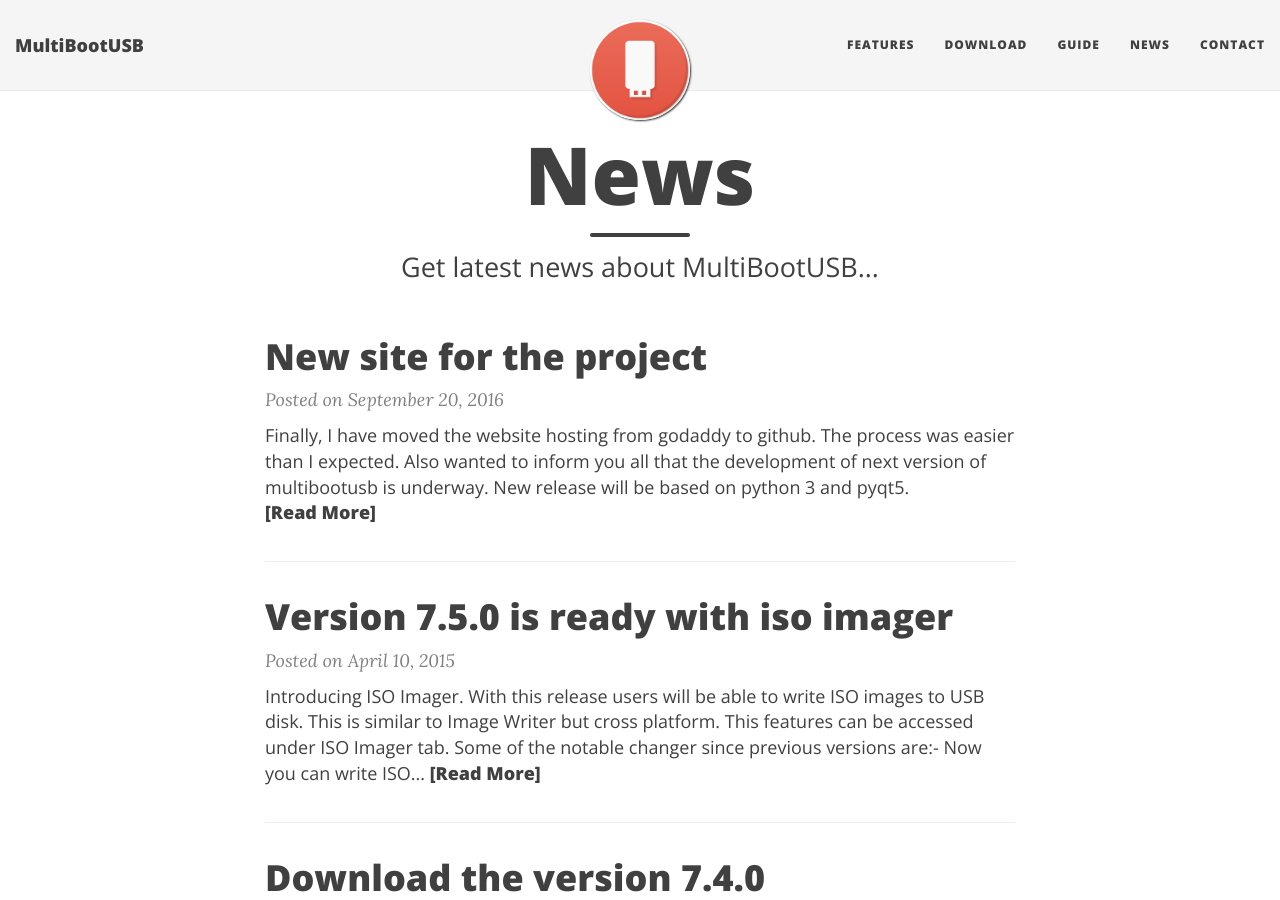
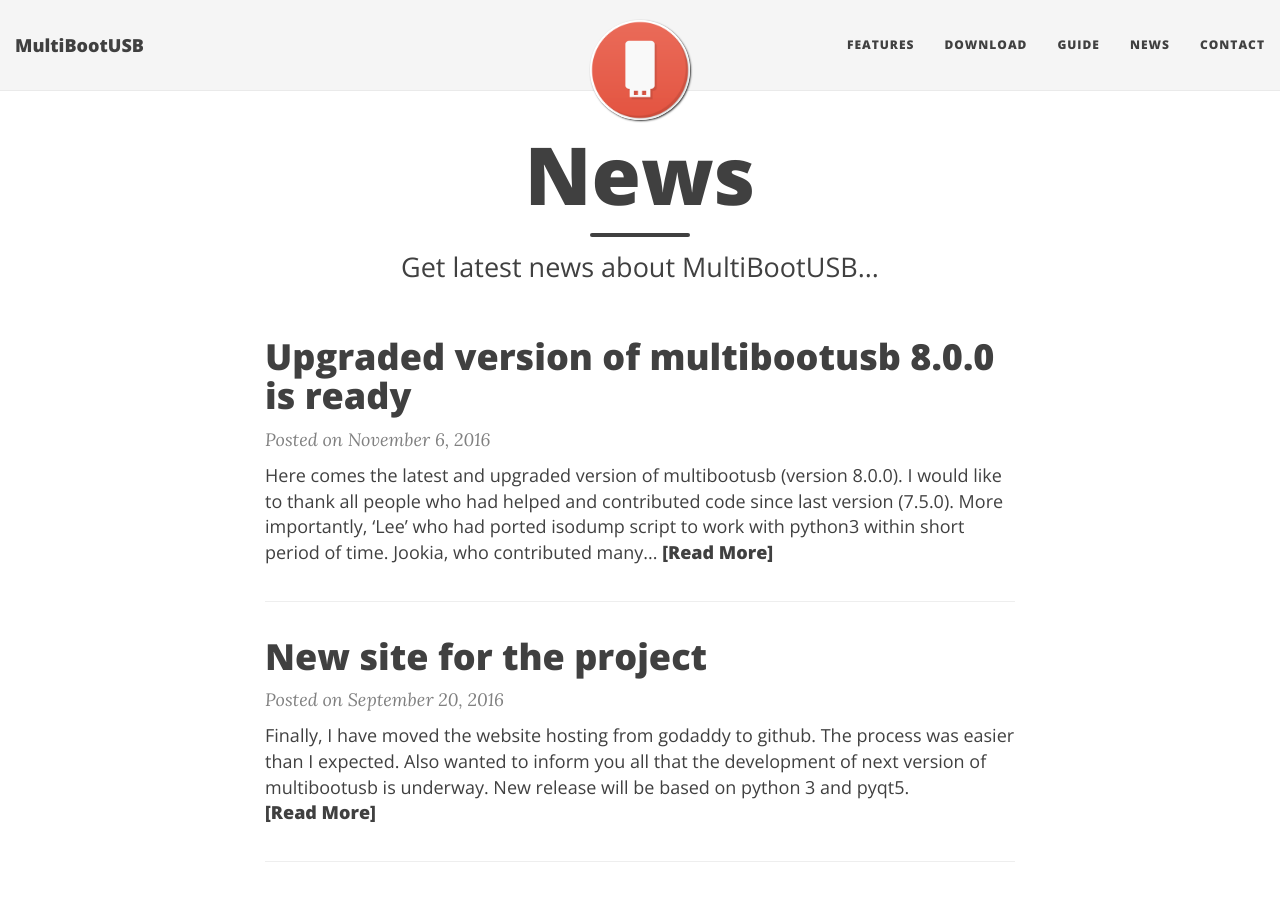
Before and after one commit to mbusb/mbusb.github.io, a Jekyll site: the page built from news/index.html, in a window 1280 px wide and 900 px high. Built offline with Jekyll 4.4.1, drawn with Linux system fonts in a browser that asks for light colours; nearby versions of some CDN libraries; the list of posts is cut into pages by our own code; some of the changed lines change nothing that is shown.

Commit message:
Update for new release 8.0.0

````diff
--- a/_config.yml
+++ b/_config.yml
@@ -82,7 +82,7 @@
 # --- Misc --- #
 
 # Fill in your Disqus shortname (NOT the userid) if you want to support Disqus comments
-#disqus: ""
+disqus: "multibootusb"
 
 # Fill in your Google Analytics ID to track your website using GA
 google_analytics: "UA-50630666-1"
--- /dev/null
+++ b/_posts/2016-11-06-Upgraded version of multibootusb 8.0.0 is ready.md
@@ -0,0 +1,60 @@
+---
+comments: true
+---
+Here comes the latest and upgraded version of multibootusb (version 8.0.0). I would like to thank all people who had helped and
+contributed code since last version (7.5.0). More importantly, 'Lee' who had ported isodump script to work with python3 within
+short period of time. [Jookia](https://github.com/Jookia), who contributed many code improvements. Fry-kun pointed me
+in the right direction to use pkexec which is default now. [yurikhan](https://github.com/yurikhan) had correctly pointed out the bugs
+and offered the solution for distros shipping with 32 bit syslinux binaries which is now integrated in to the latest multibootusb.
+There are other who also contributed code and some gave important feedbacks. Thanks you all.
+
+Some of the chages made in this release are listed below:-
+
+* This version is written in python 3
+* GUI toolkit moved to pyqt5
+* Upgraded isodump.py to support python 3 (Thanks to LiQiong Lee)
+* Option to choose the desired persistence size using slide
+* Introduces command line option (install and uninstall distros as of now and will be extended later)
+* Progress can be monitered when running from terminal
+* Multibootusb should be started with admin/ root privilage under Linux
+* Fixed the bug which causing USB disk to set read only
+* Fixed 'Undef symbol FAIL: __syslinux_debug_enabled' error for gparted, clonezilla and some other (Thanks to yurikhan for pointing to right direction)
+* Fixed the bug which crashes multibootusb when non-ascii charecters are present in the ISO link
+* Fixed the bug which prevent multibootusb not to install syslinux
+* Now debain installer can be installed
+* Updated dependency packages stddeb, pyinstaller and pyudev to latest version
+* Fixed hiren's boot cd bug (but user has to avoid "'" in the path)
+* Updated install.py script to include all missing dependencies
+* pkexec is required now undaining Linux for obtaining admin permission
+* Fixed dban not supported error
+* Fixed AVG rescue disk not supported error
+* Added Offline Windows Password and registry editor (latest version)
+* Added F4UBCD iso
+* Fixed the crash when mountpath contain space
+* Dropped udisk version 1 for obtaining details of USB disks
+* Now the GUI responds smoothly when using ISO Imager option (dd)
+* Fixed superficial duplicate devices on Refresh USB under ISO Imager tab
+* Corrected some typo errors
+* version bumped to 8.0.0 as it is a major upgrade
+* Added support for bl-Hydrogen Linux
+* Many other improvements and bug fixes...
+
+For Windows users:-
+-------------------
+Size of the upgraded version is little heavier than previous versions. This is mainly due to upgrade of python3 and pyqt5.
+I have also disabled UPX compression as it took lot of time for launching application.
+
+This version also introduces the command line options as well (only for Linux). At the moment, install and uninstall can be done from terminal.
+Example to install distro from command line should like like is:-
+
+```sudo multibootusb -c -i ../../favourite.iso -t /dev/sdb1```
+
+Example to uninstall distro from command line should like like is:-
+
+```sudo multibootusb -c -u -t /dev/sdb1```
+
+To know the supported command line options are simply invoke '-h' or '--help' like this:-
+
+```sudo multibootusb -h```
+
+Head over to [download](http://multibootusb.org/page_download/) section for downloading binaries...
--- a/page_download.md
+++ b/page_download.md
@@ -2,20 +2,24 @@
 layout: page
 title:      Download
 subtitle: Choose your download options...
-comments:	false
+comments:	true
 noToc:		true
 group: 		navigation
 ---
 
-### Current Release: 7.5.0
+### Current Release: 8.0.0
 
-- <span class="fa fa-2x fa-windows"></span>&nbsp; [multibootusb-7.5.0.exe](https://github.com/mbusb/multibootusb/releases/download/v7.5.0/multibootusb-7.5.0.exe) - Windows executable
-- <span class="fa fa-2x fa-linux"></span>&nbsp; [multibootusb_7.5.0-1_all.deb](https://github.com/mbusb/multibootusb/releases/download/v7.5.0/multibootusb_7.5.0-1_all.deb) - Debian / Ubuntu Package
-- <span class="fa fa-2x fa-linux"></span>&nbsp; [multibootusb-7.5.0-1.noarch.rpm](https://github.com/mbusb/multibootusb/releases/download/v7.5.0/multibootusb-7.5.0-1.noarch.rpm) - RPM based distros
-- <span class="fa fa-2x fa-file-zip-o"></span>&nbsp; [multibootusb-7.5.0.tar.gz](https://github.com/mbusb/multibootusb/releases/download/v7.5.0/multibootusb-7.5.0.tar.gz) - Source .tar.zip file
-- <span class="fa fa-2x fa-file-zip-o"></span>&nbsp; [multibootusb-7.5.0.zip](https://github.com/mbusb/multibootusb/archive/v7.5.0.zip) - Source .zip file
+- <span class="fa fa-2x fa-windows"></span>&nbsp; [multibootusb-8.0.0.exe](https://github.com/mbusb/multibootusb/releases/download/v8.0.0/multibootusb-8.0.0.exe) - Windows executable
+- <span class="fa fa-2x fa-linux"></span>&nbsp; [python3-multibootusb_8.0.0-1_all.deb](https://github.com/mbusb/multibootusb/releases/download/v8.0.0/python3-multibootusb_8.0.0-1_all.deb) - Debian / Ubuntu Package
+- <span class="fa fa-2x fa-linux"></span>&nbsp; [multibootusb-8.0.0-1.noarch.rpm](https://github.com/mbusb/multibootusb/releases/download/v8.0.0/multibootusb-8.0.0-1.noarch.rpm) - RPM based distros
+- <span class="fa fa-2x fa-file-zip-o"></span>&nbsp; [multibootusb-8.0.0.tar.gz](https://github.com/mbusb/multibootusb/releases/download/v8.0.0/multibootusb-8.0.0.tar.gz) - Source .tar.zip file
+
 
 
 ### Previous Releases
 
-Download previous releases from [Github](https://github.com/mbusb/multibootusb/releases)
+Download previous releases and binaries for other platform from [Github](https://github.com/mbusb/multibootusb/releases)
+
+or
+
+Download previous releases and binaries for other platform from [sourceforge](https://sourceforge.net/projects/multibootusb/files/?source=navbar)
````
